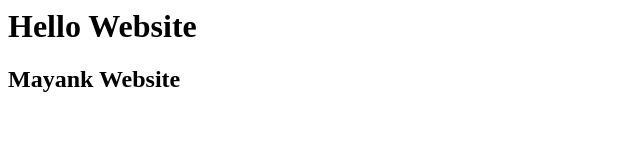
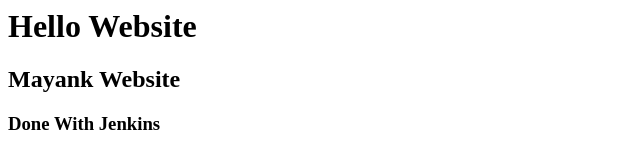
Before and after one commit to mdhack0316/firstjenkins, a plain HTML site: page index.html in a window 1280 px wide. Shown: the whole page, without its empty margins (0-640 px from the left). Drawn offline with Linux system fonts and the light colour scheme.

Commit message:
final commit

```diff
--- a/index.html
+++ b/index.html
@@ -1,3 +1,4 @@
 <h1>Hello Website</h1>
 
 <h2>Mayank Website</h2>
+<h3>Done With Jenkins</h3>
```
